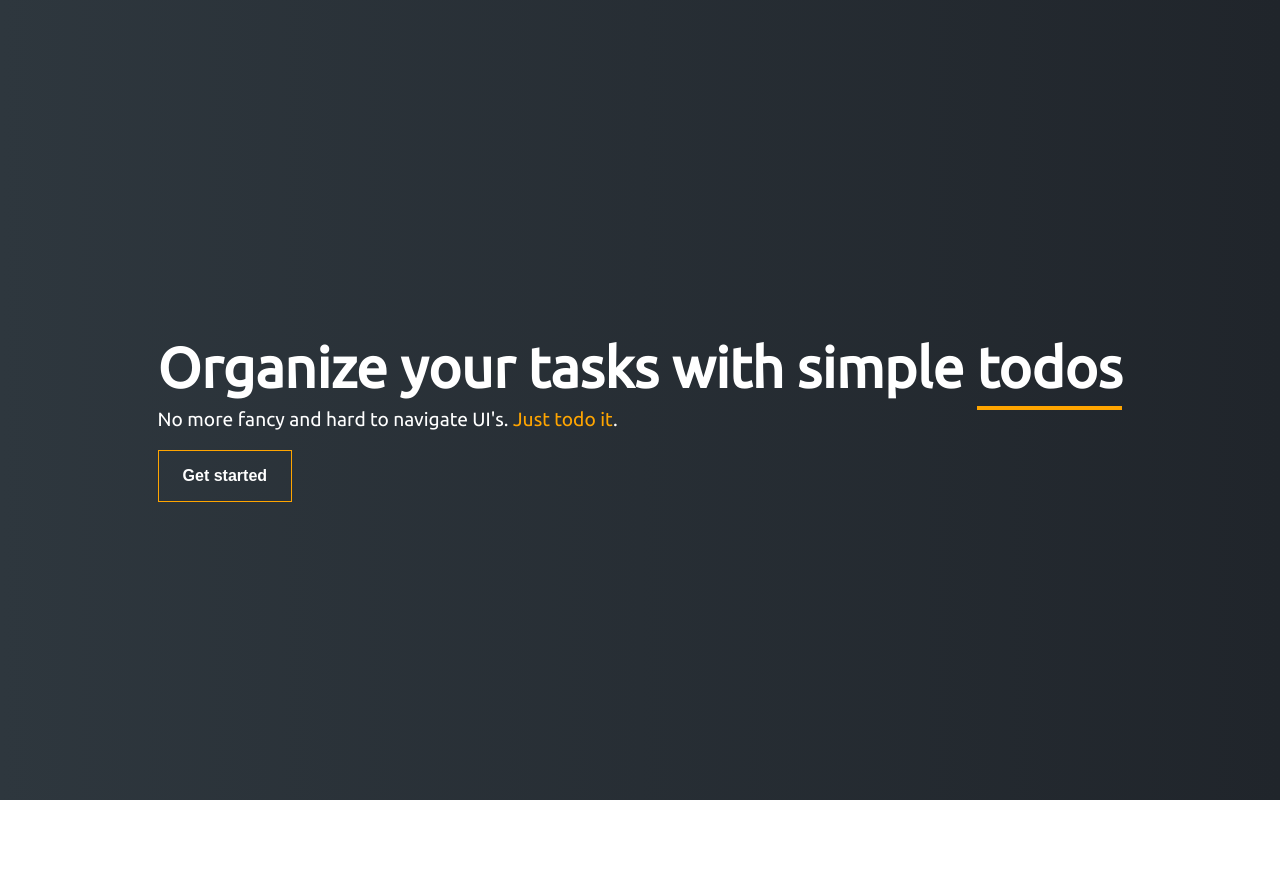
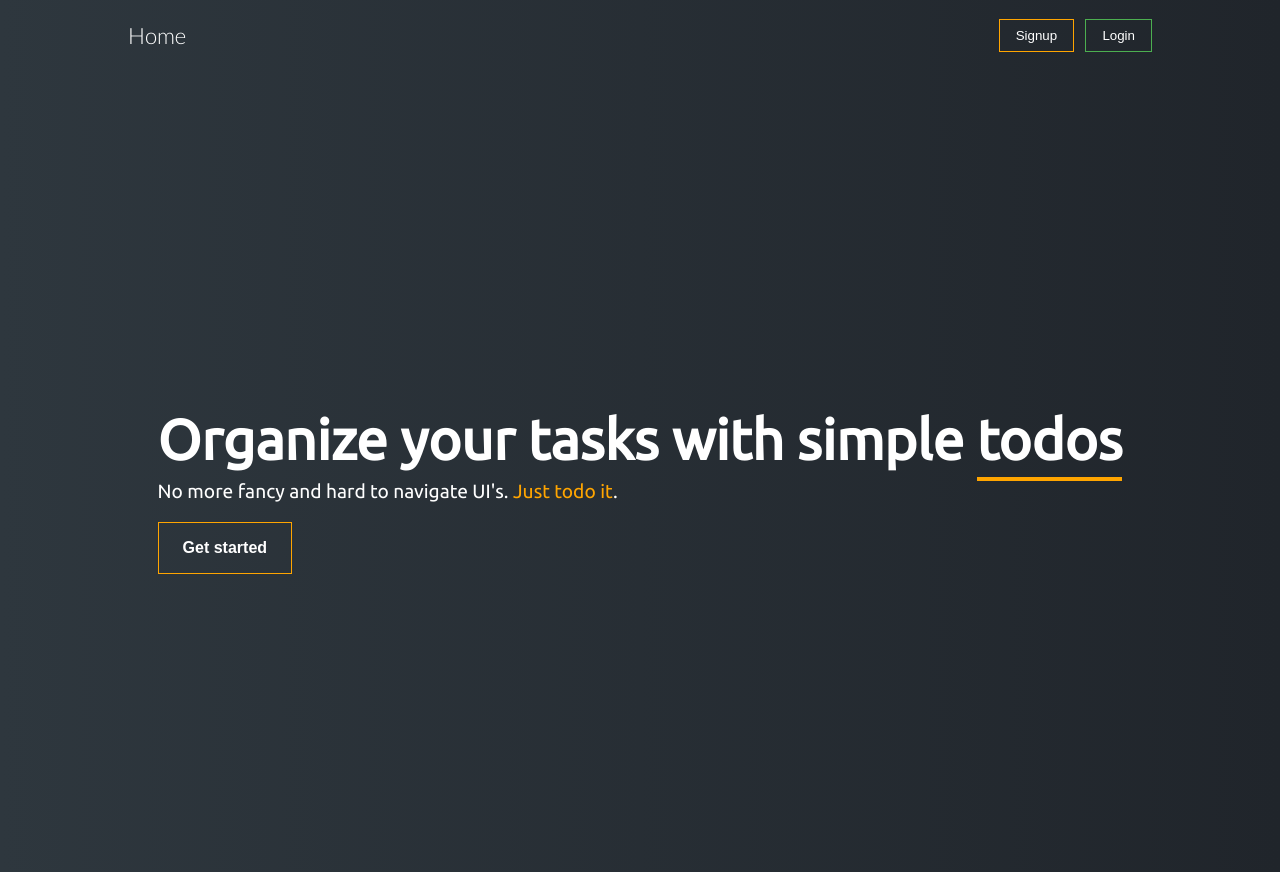
Before and after one commit to zakali22/TodoApp, a React (Create React App) app in the folder clientside/: page / in a window 1280 px wide. Before the commit the page ends 800 px from the top, so only its background shows below. Built offline with nearby package versions, Linux system fonts and the light colour scheme.

Commit message:
Add the header

```diff
--- a/clientside/src/components/App.js
+++ b/clientside/src/components/App.js
@@ -2,20 +2,22 @@ import React, { Fragment } from "react";
 import { BrowserRouter as Router, Route, Switch } from "react-router-dom";
 import PropTypes from "prop-types";
 import Homepage from "./Homepage";
+import Header from "./Header";
 import Todo from "./Todo";
 import GetStarted from "./GetStarted";
 
 const App = props => {
   return (
-    <Fragment>
-      <Router>
+    <Router>
+      <Fragment>
+        <Header />
         <Switch>
           <Route exact path="/todo" component={Todo} />
           <Route exact path="/get-started" component={GetStarted} />
           <Route exact path="/" component={Homepage} />
         </Switch>
-      </Router>
-    </Fragment>
+      </Fragment>
+    </Router>
   );
 };
 
--- /dev/null
+++ b/clientside/src/components/Header.js
@@ -0,0 +1,44 @@
+import React, { Component, Fragment } from "react";
+import PropTypes from "prop-types";
+import { connect } from "react-redux";
+import { Link } from "react-router-dom";
+
+class Header extends Component {
+  renderHeader = () => {
+    if (this.props.auth) {
+      return <button>Logout</button>;
+    } else {
+      return (
+        <Fragment>
+          <button className="signup">Signup</button>
+          <button className="login">Login</button>
+        </Fragment>
+      );
+    }
+  };
+  render() {
+    return (
+      <div className="header">
+        <div className="container">
+          <div className="header__nav">
+            <Link to={"/"} className="header__nav--left">
+              <p>Home</p>
+            </Link>
+            <div className="header__nav--right">{this.renderHeader()}</div>
+          </div>
+        </div>
+      </div>
+    );
+  }
+}
+
+const mapStateToProps = state => {
+  return {
+    auth: state.auth
+  };
+};
+
+export default connect(
+  mapStateToProps,
+  null
+)(Header);
--- a/clientside/src/components/Todo.js
+++ b/clientside/src/components/Todo.js
@@ -6,6 +6,8 @@ import Greeting from "./Greeting";
 import moment from "moment";
 import axios from "axios";
 import { connect } from "react-redux";
+import { Redirect } from "react-router-dom";
+
 import { fetchUser } from "../actions/authActions";
 import {
   add_todo,
--- a/clientside/src/index.scss
+++ b/clientside/src/index.scss
@@ -12,6 +12,10 @@ body {
   font-family: "Ubuntu", sans-serif;
 }
 
+a:-webkit-any-link {
+  text-decoration: none;
+}
+
 html {
   // 1rem = 16px
   @media only screen and (max-width: 62.5em) {
@@ -19,6 +23,54 @@ html {
   }
   @media only screen and (max-width: 50em) {
     font-size: 62.5%; // 1rem = 10px
+  }
+}
+.header {
+  display: flex;
+  flex-direction: column;
+  justify-content: center;
+  align-items: center;
+  .container {
+    width: 80%;
+    display: flex;
+    flex-direction: column;
+    padding: 0 1rem;
+  }
+  &__nav {
+    display: flex;
+    align-items: center;
+    &--left {
+      margin-right: auto;
+      font-size: 1.4rem;
+      font-family: "Lato", sans-serif;
+      color: white;
+    }
+    &--right {
+      display: flex;
+      align-items: center;
+      button {
+        padding: 0.5rem 1rem;
+        background: none;
+        color: white;
+        cursor: pointer;
+        outline: none;
+      }
+      .signup {
+        margin-right: 0.7rem;
+        border: 1px solid orange;
+        transition: all 0.3s ease-in-out;
+        &:hover {
+          background: orange;
+        }
+      }
+      .login {
+        border: 1px solid #4caf50;
+        transition: all 0.3s ease-in-out;
+        &:hover {
+          background: #4caf50;
+        }
+      }
+    }
   }
 }
 
```
